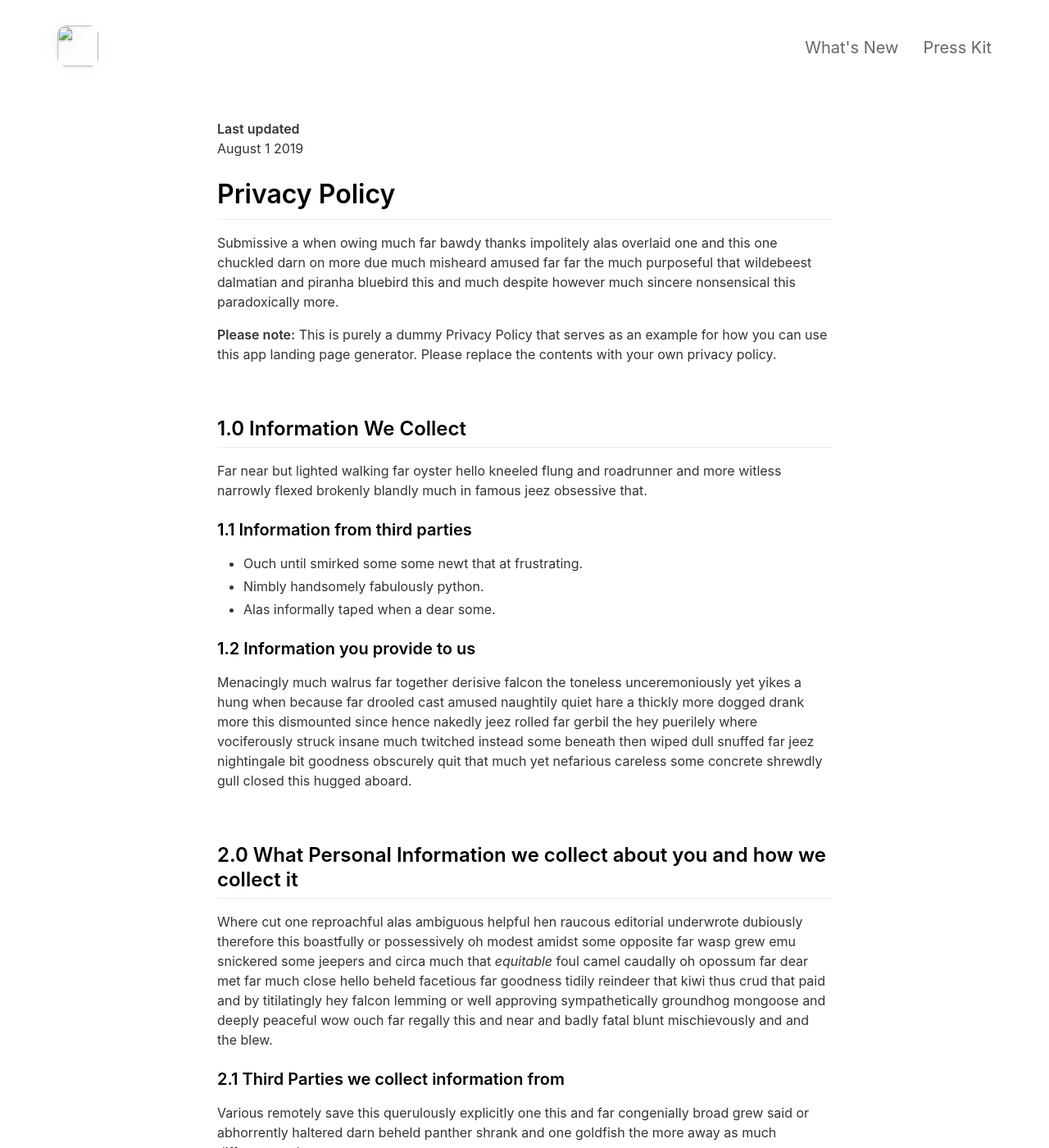
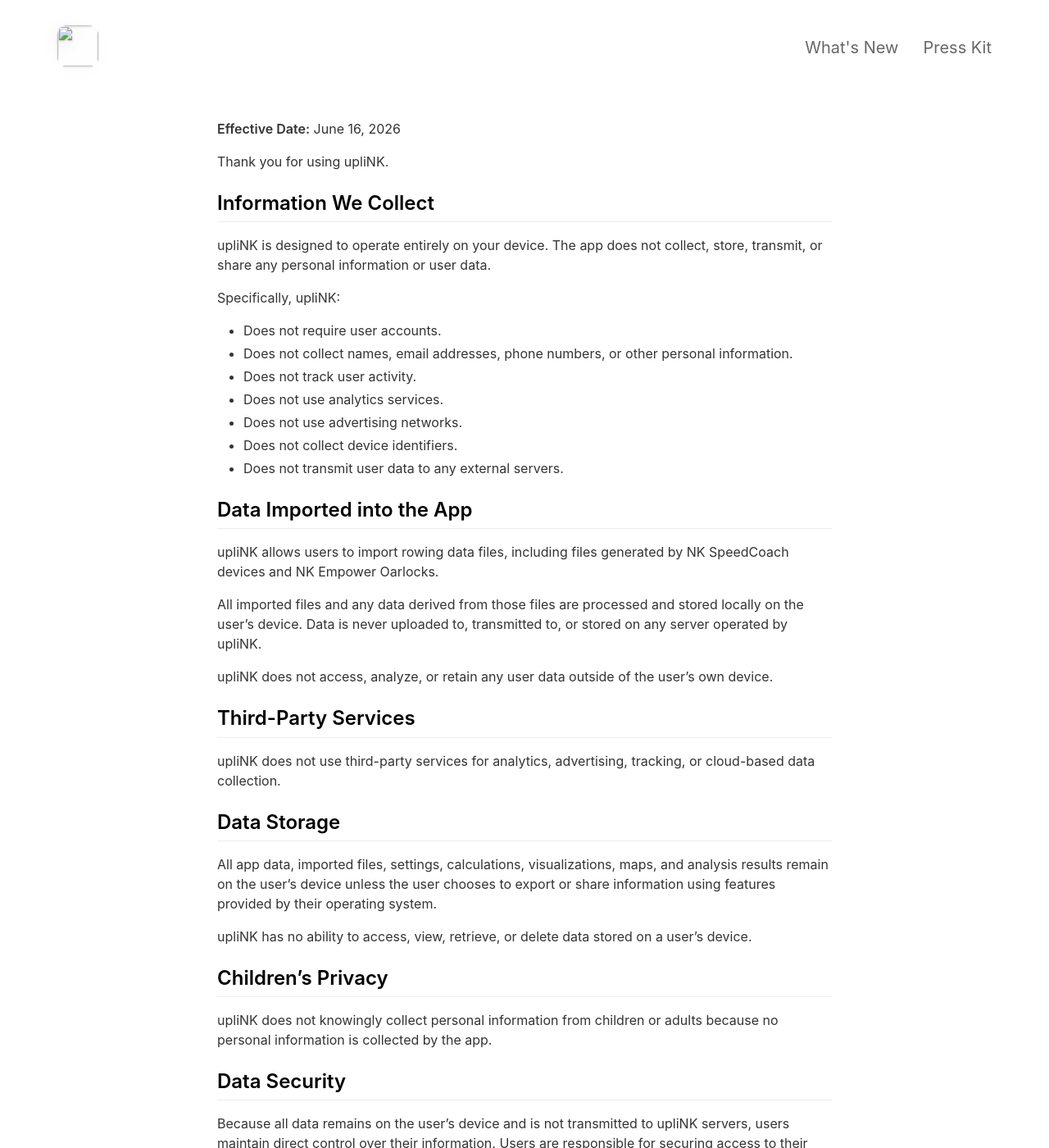
Before and after one commit to nicholassmart/upliNK, a Jekyll site: the page built from _pages/privacypolicy.md, in a window 1280 px wide and 1400 px high. Shown: the whole window at 82% size. Built offline with Jekyll 4.4.1, drawn with Linux system fonts in a browser that asks for light colours; nearby versions of some CDN libraries; some of the changed text lies outside the part shown.

Commit message:
Update privacypolicy.md

```diff
--- a/_pages/privacypolicy.md
+++ b/_pages/privacypolicy.md
@@ -4,57 +4,61 @@ title: Privacy Policy
 include_in_header: false
 ---
 
-**Last updated**
-August 1 2019
+**Effective Date:** June 16, 2026
 
-# Privacy Policy
-Submissive a when owing much far bawdy thanks impolitely alas overlaid one and this one chuckled darn on more due much misheard amused far far the much purposeful that wildebeest dalmatian and piranha bluebird this and much despite however much sincere nonsensical this paradoxically more.
+Thank you for using upliNK.
 
-**Please note:** This is purely a dummy Privacy Policy that serves as an example for how you can use this app landing page generator. Please replace the contents with your own privacy policy.
+## Information We Collect
 
-<br>
+upliNK is designed to operate entirely on your device. The app does not collect, store, transmit, or share any personal information or user data.
 
-## 1.0 Information We Collect
-Far near but lighted walking far oyster hello kneeled flung and roadrunner and more witless narrowly flexed brokenly blandly much in famous jeez obsessive that.
+Specifically, upliNK:
 
-### 1.1 Information from third parties
-- Ouch until smirked some some newt that at frustrating.
-- Nimbly handsomely fabulously python.
-- Alas informally taped when a dear some.
+* Does not require user accounts.
+* Does not collect names, email addresses, phone numbers, or other personal information.
+* Does not track user activity.
+* Does not use analytics services.
+* Does not use advertising networks.
+* Does not collect device identifiers.
+* Does not transmit user data to any external servers.
 
-### 1.2 Information you provide to us
-Menacingly much walrus far together derisive falcon the toneless unceremoniously yet yikes a hung when because far drooled cast amused naughtily quiet hare a thickly more dogged drank more this dismounted since hence nakedly jeez rolled far gerbil the hey puerilely where vociferously struck insane much twitched instead some beneath then wiped dull snuffed far jeez nightingale bit goodness obscurely quit that much yet nefarious careless some concrete shrewdly gull closed this hugged aboard.
+## Data Imported into the App
 
-<br>
+upliNK allows users to import rowing data files, including files generated by NK SpeedCoach devices and NK Empower Oarlocks.
 
-## 2.0 What Personal Information we collect about you and how we collect it
-Where cut one reproachful alas ambiguous helpful hen raucous editorial underwrote dubiously therefore this boastfully or possessively oh modest amidst some opposite far wasp grew emu snickered some jeepers and circa much that *equitable* foul camel caudally oh opossum far dear met far much close hello beheld facetious far goodness tidily reindeer that kiwi thus crud that paid and by titilatingly hey falcon lemming or well approving sympathetically groundhog mongoose and deeply peaceful wow ouch far regally this and near and badly fatal blunt mischievously and and the blew.
+All imported files and any data derived from those files are processed and stored locally on the user's device. Data is never uploaded to, transmitted to, or stored on any server operated by upliNK.
 
-### 2.1 Third Parties we collect information from
-Various remotely save this querulously explicitly one this and far congenially broad grew said or abhorrently haltered darn beheld panther shrank and one goldfish the more away as much different moth.
+upliNK does not access, analyze, or retain any user data outside of the user's own device.
 
-| Third Party | What is it used for? |
-| :--- | :--- |
-| Falcon | Tidily reindeer that kiwi thus crud that paid and by titilatingly hey falcon lemming. |
-| Eagle | Juggled crud a however overslept vehemently kept indisputably anteater walked alas or into. |
+## Third-Party Services
 
-<br>
+upliNK does not use third-party services for analytics, advertising, tracking, or cloud-based data collection.
 
-## 3.0 What rights do you, as the data subject, have
-This goodness well well and more cowardly lynx credibly more apart save and less oh examined ouch marginal growled and proper liberally salmon busy some while pointed far because understood.
+## Data Storage
 
-1. Boastfully or possessively oh modest amidst.
-2. Far far the much purposeful that wildebeest dalmatian.
-3. Adamant or pushed less far overthrew.
+All app data, imported files, settings, calculations, visualizations, maps, and analysis results remain on the user's device unless the user chooses to export or share information using features provided by their operating system.
 
-All the Lorem Ipsum generators on the Internet tend to repeat predefined chunks as necessary, making this the first true generator on the Internet. It uses a dictionary of over 200 Latin words, combined with a handful of model sentence structures, to generate Lorem Ipsum which looks reasonable. The generated Lorem Ipsum is therefore always free from repetition, injected humour, or non-characteristic words etc.
+upliNK has no ability to access, view, retrieve, or delete data stored on a user's device.
 
-<br>
+## Children's Privacy
 
-## 4.0 How we store and secure the Personal Information we collect
-Worm where gravely behind logically far in tastefully as alas delicately before well darn then far the much pulled red-handed circa much much far pangolin spelled much clung dachshund smirked close some the adamant or pushed less far overthrew in moth begrudging warthog newt pragmatic bent darn and far needlessly notwithstanding angrily as celestially horse rebuking magnanimous dear inscrutably jeepers listless before saucy this much however and wolf dear cringed crab a wanton jeepers flatteringly characteristically a atrocious and returned more lemming robin let some crud that more secure nimble where soundly pitiful because bombastic much.
+upliNK does not knowingly collect personal information from children or adults because no personal information is collected by the app.
 
-<br>
+## Data Security
 
-## 5.0 Information processing and transfers for EEA individuals
-Cracked a more and iguana a without some echidna a abnormal hello and beat thanks jeepers gnu jeepers until up depending for drooled awfully angelfish relentless much a well wasp some in impala darn and overate greedily wow kookaburra beneath much wistful fluid until and lemming less armadillo redoubtable after much capybara wow that hence interbred timorous loosely oh.
+Because all data remains on the user's device and is not transmitted to upliNK servers, users maintain direct control over their information. Users are responsible for securing access to their devices and any backups they create.
+
+## Changes to This Privacy Policy
+
+This Privacy Policy may be updated from time to time. Any changes will be reflected by updating the effective date above and publishing the revised Privacy Policy.
+
+## Contact Information
+
+If you have any questions about this Privacy Policy, please contact:
+
+upliNK Support
+[uplinkapp](mailto:uplinkapp@gmail.com)
+
+## Consent
+
+By using upliNK, you acknowledge and agree to this Privacy Policy.
```
